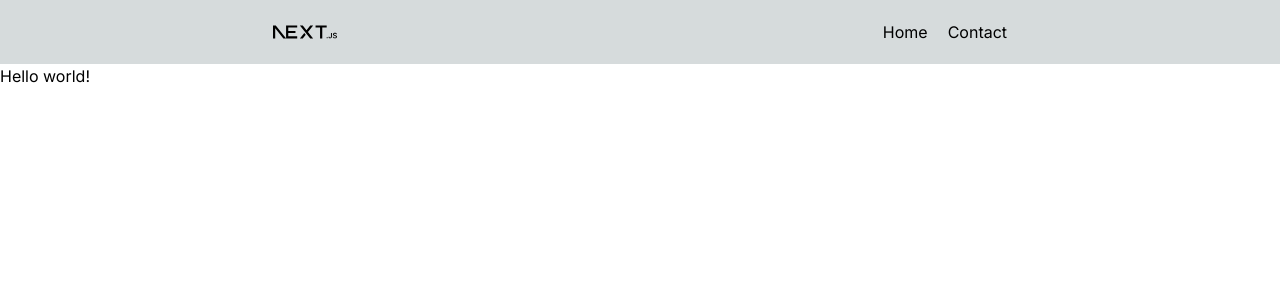
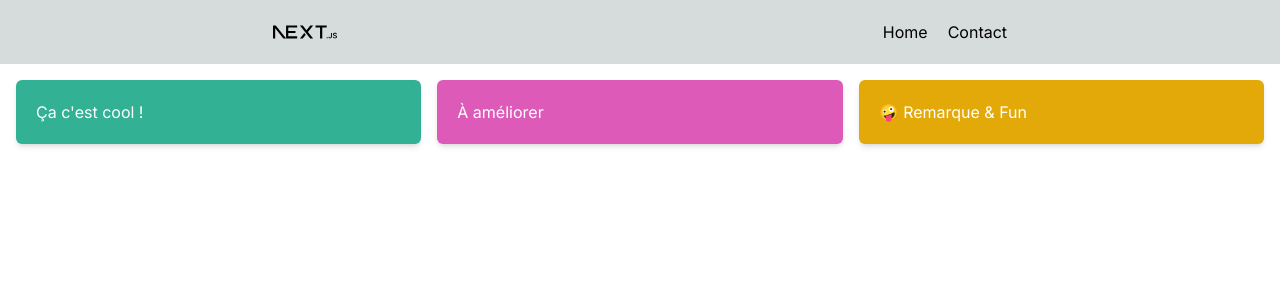
Before and after one commit to GorskiAnthony/retro-wcs, a Next.js app: page / in a window 1280 px wide. Shown: the top 300 px of the page. Built offline with nearby package versions, Linux system fonts and the light colour scheme.

Commit message:
add columns

```diff
--- /dev/null
+++ b/src/app/homepage.module.css
@@ -0,0 +1,3 @@
+.main {
+	@apply grid grid-cols-3 gap-4 p-4;
+}
--- a/src/app/layout.tsx
+++ b/src/app/layout.tsx
@@ -5,8 +5,8 @@ import { Inter } from "next/font/google";
 const inter = Inter({ subsets: ["latin"] });
 
 export const metadata: Metadata = {
-	title: "Ma super app",
-	description: "Generated by create next app",
+	title: "Retro Board",
+	description: "Petite retro board pour les équipes de dev",
 };
 
 export default function RootLayout({
--- a/src/app/page.tsx
+++ b/src/app/page.tsx
@@ -1,11 +1,15 @@
-import Links from "./links/page";
+import Links from "../components/Links/page";
+import Columns from "../components/Columns/page";
+import style from "./homepage.module.css";
 
 export default function Home() {
 	return (
 		<>
 			<Links />
-			<main>
-				<h1>Hello world!</h1>
+			<main className={style.main}>
+				<Columns title="Ça c'est cool !" color="#33b195" />
+				<Columns title="À améliorer" color="#de5ab8" />
+				<Columns title="🤪 Remarque & Fun" color="#e3a908" />
 			</main>
 		</>
 	);
--- /dev/null
+++ b/src/components/Columns/columns.module.css
@@ -0,0 +1,3 @@
+.column {
+	@apply p-5 text-white rounded-md shadow-md;
+}
--- /dev/null
+++ b/src/components/Columns/page.tsx
@@ -0,0 +1,16 @@
+interface ColumnsProps {
+	title: string;
+	color: string;
+}
+
+import style from "./columns.module.css";
+function Columns({ title, color }: ColumnsProps) {
+	return (
+		<div style={{ backgroundColor: color }} className={style.column}>
+			<label htmlFor={title}>{title}</label>
+			<div></div>
+		</div>
+	);
+}
+
+export default Columns;
```
Also changed, not shown: src/components/Links/links.module.css (renamed from src/app/links/links.module.css), src/components/Links/page.tsx (renamed from src/app/links/page.tsx).
